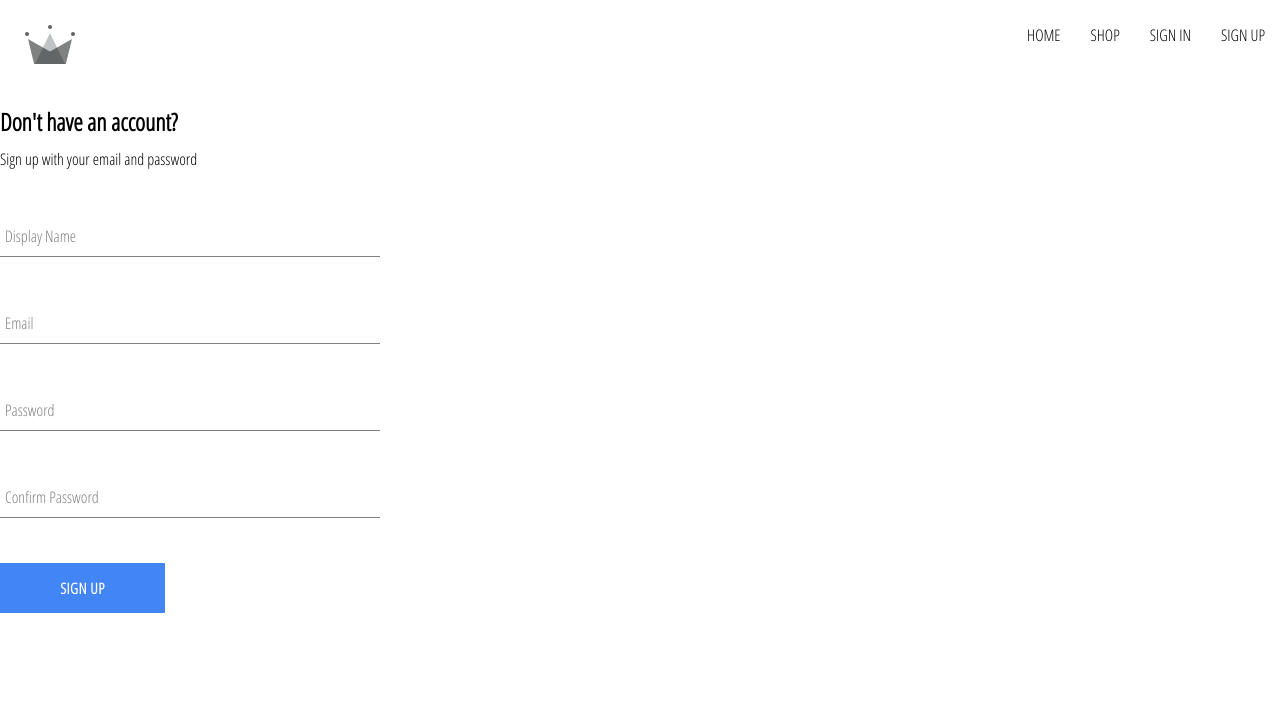
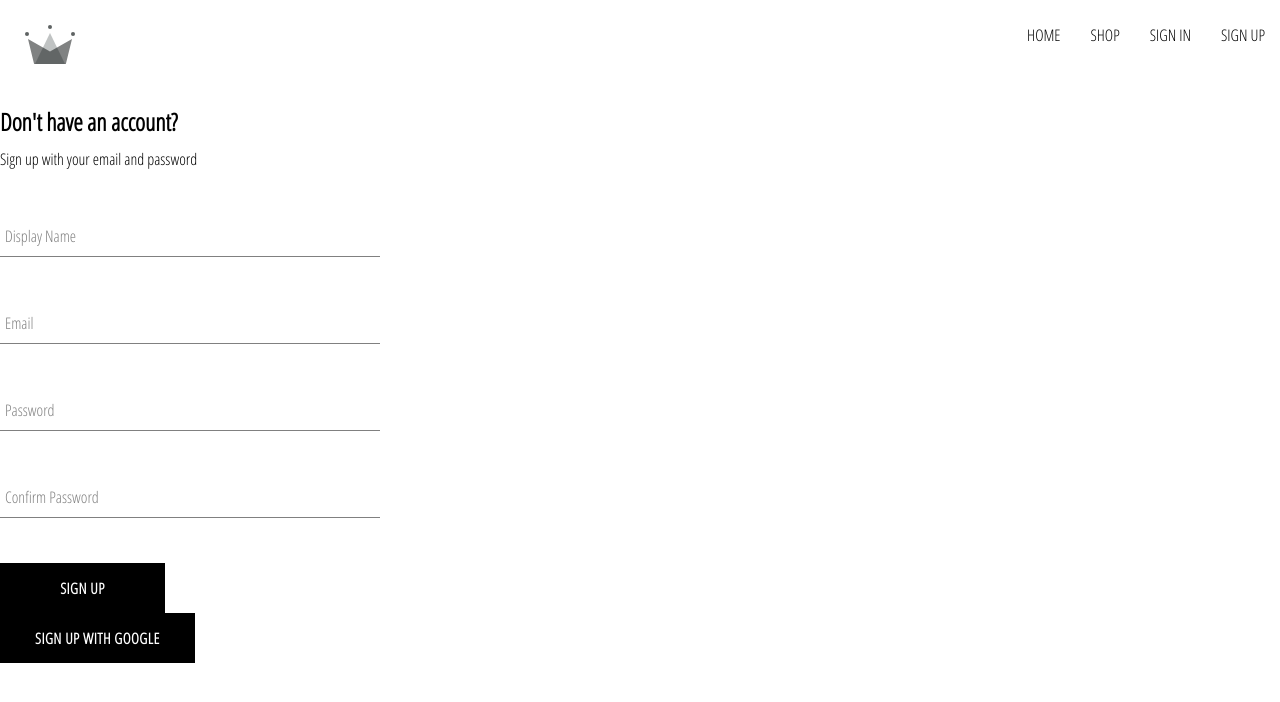
Before and after one commit to ajayreddyfsd/Monarch-Styles, a React (Create React App) app: page /sign-up in a window 1280 px wide. Shown: the top 702 px of the page. Built offline with nearby package versions, Linux system fonts and the light colour scheme.

Commit message:
phase-1 code complete

```diff
--- a/src/routes/sign-in/sign-in.component.jsx
+++ b/src/routes/sign-in/sign-in.component.jsx
@@ -60,8 +60,11 @@ const SignIn = () => {
         case "auth/user-not-found":
           alert("no user associated with this email");
           break;
+        case "auth/invalid-credential":
+          alert("Invalid Credentials");
+          break;
         default:
-          console.log(error);
+          console.log(error.code);
       }
     }
   };
--- a/src/routes/sign-up/sign-up-form.component.jsx
+++ b/src/routes/sign-up/sign-up-form.component.jsx
@@ -1,7 +1,9 @@
 import { useState } from "react";
 
 import FormInput from "../../components/form-input/form-input.component";
-import Button from "../../components/button/button.component";
+import Button, {
+  BUTTON_TYPE_CLASSES,
+} from "../../components/button/button.component";
 
 import { useContext } from "react";
 import { UserContext } from "../../contexts/user.context"; // adjust path as needed
@@ -9,6 +11,7 @@ import { UserContext } from "../../contexts/user.context"; // adjust path as nee
 import {
   createAuthUserWithEmailAndPassword,
   createUserDocumentFromAuth,
+  signUpWithGooglePopup,
 } from "../../utils/firebase/firebase.utils";
 
 import "./sign-up-form.styles.scss";
@@ -39,6 +42,17 @@ const SignUpForm = () => {
   //to reset the form back to its initial values
   const resetFormFields = () => {
     setFormFields(defaultFormFields);
+  };
+
+  //for signups using google
+  const signUpWithGoogle = async () => {
+    const { user } = await signUpWithGooglePopup();
+
+    //storing the user data that signed in using google
+    await createUserDocumentFromAuth(user);
+
+    //setting the global context
+    setCurrentUser(user);
   };
 
   //only for new sign-ups
@@ -134,9 +148,19 @@ const SignUpForm = () => {
           name="confirmPassword"
           value={confirmPassword}
         />
-        <Button type="submit" buttonType="google">
-          Sign Up
-        </Button>
+
+        {/* 2 options for the user to sign-up
+        normal sign-up and sign-up through google */}
+        <div className="buttons-container">
+          <Button type="submit">Sign Up</Button>
+          <Button
+            buttonType={BUTTON_TYPE_CLASSES.google}
+            type="button"
+            onClick={signUpWithGoogle}
+          >
+            Sign Up With Google
+          </Button>
+        </div>
       </form>
     </div>
   );
--- a/src/utils/firebase/firebase.utils.js
+++ b/src/utils/firebase/firebase.utils.js
@@ -63,7 +63,7 @@ export const auth = getAuth();
 //this function when called, opens google sign -in as pop up
 //both above inid auth and provider go into this
 export const signInWithGooglePopup = () => signInWithPopup(auth, provider);
-
+export const signUpWithGooglePopup = () => signInWithPopup(auth, provider);
 //same as above but for redirect instead of popup
 export const signInWithGoogleRedirect = () =>
   signInWithRedirect(auth, provider);
@@ -146,8 +146,6 @@ export const createAuthUserWithEmailAndPassword = async (email, password) => {
   return await createUserWithEmailAndPassword(auth, email, password);
 };
 
-
-
 //this is for sign-ins
 export const signInAuthUserWithEmailAndPassword = async (email, password) => {
   if (!email || !password) return;
@@ -158,6 +156,5 @@ export const signInAuthUserWithEmailAndPassword = async (email, password) => {
 //to signout the user
 export const signOutUser = async () => await signOut(auth);
 
-
 export const onAuthStateChangedListener = (callback) =>
   onAuthStateChanged(auth, callback);
```
